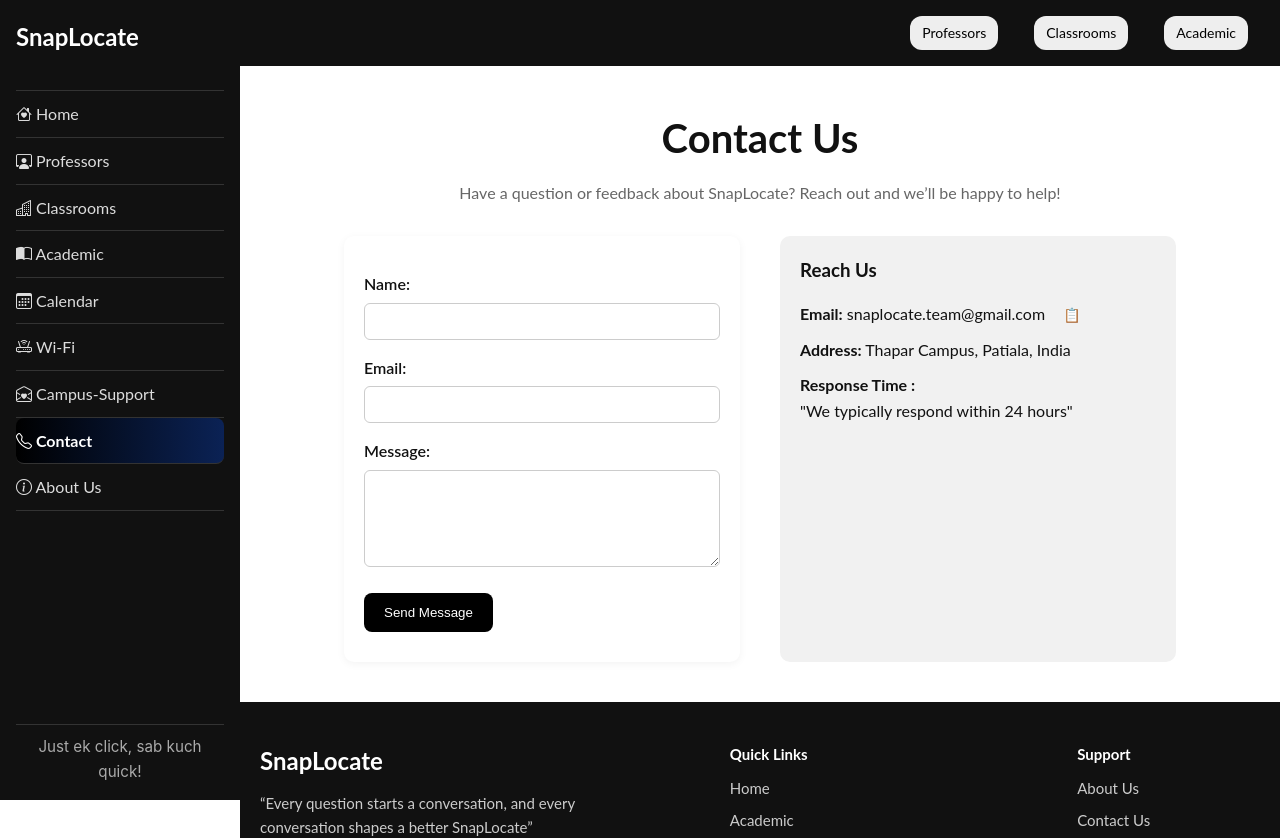
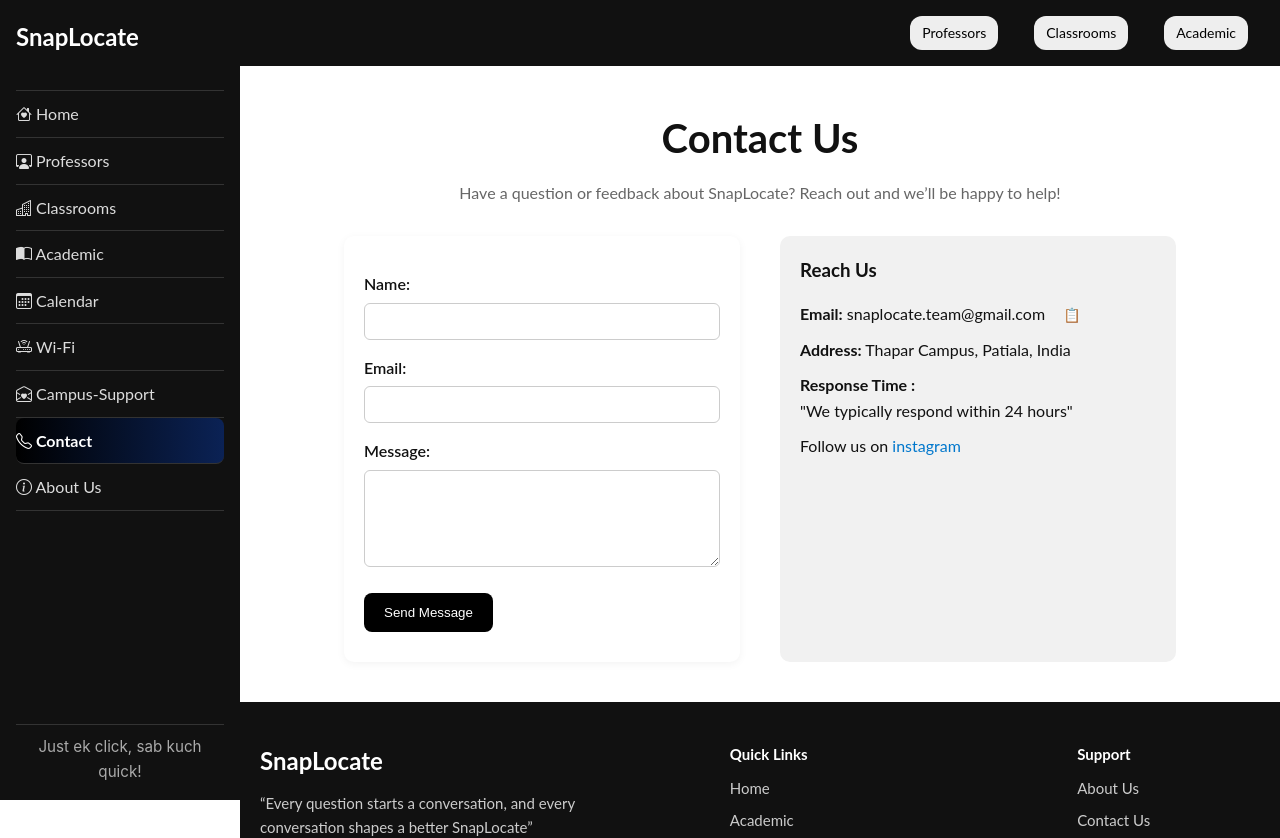
Before and after one commit to raushan0301/snaplocate-v2, a website with bundled scripts: page Public/contact.html in a window 1280 px wide. Shown: the top 838 px of the page. Built offline with nearby package versions, Linux system fonts and the light colour scheme; no server answers.

Commit message:
insta handel add in contact page

```diff
--- a/Public/contact.css
+++ b/Public/contact.css
@@ -115,7 +115,7 @@ form button:hover {
 .contact-info p {
   margin: 10px 0;
 }
-.social-links a {
+/* .social-links a {
   display: inline-block;
   margin-right: 15px;
   color: #000;
@@ -124,9 +124,17 @@ form button:hover {
 .link-style {
         color: rgb(35, 35, 216);
         cursor: pointer;
-        text-decoration: underline;
-    }
 
+    } */
+.social-links a {
+  display: inline-block;
+  margin-right: 15px;
+  text-decoration: none;
+  color: #0077cc;
+}
+.social-links a:hover {
+  text-decoration: underline;
+}
 @media (max-width: 768px) {
   .contact-content {
     flex-direction: column;
--- a/Public/contact.html
+++ b/Public/contact.html
@@ -76,8 +76,8 @@
       <p><strong>Address:</strong> Thapar Campus, Patiala, India</p>
       <p><strong>Response Time :</strong> <br> "We typically respond within 24 hours"</p>
       <div class="social-links">
-         <!-- <p>Follow us on <a href="#" class="link-style">instagram</a> </p>
-        <p>Connect on <a href="#" class="link-style">LinkedIn</a> </p> -->
+         <p>Follow us on <a href="https://www.instagram.com/snaplocate?igsh=N2NwdWd3OHdxcW1o">instagram</a> </p>
+        <!-- <p>Connect on <a href="#" class="link-style">LinkedIn</a> </p> -->
       </div>
     </div>
   </div>
```
